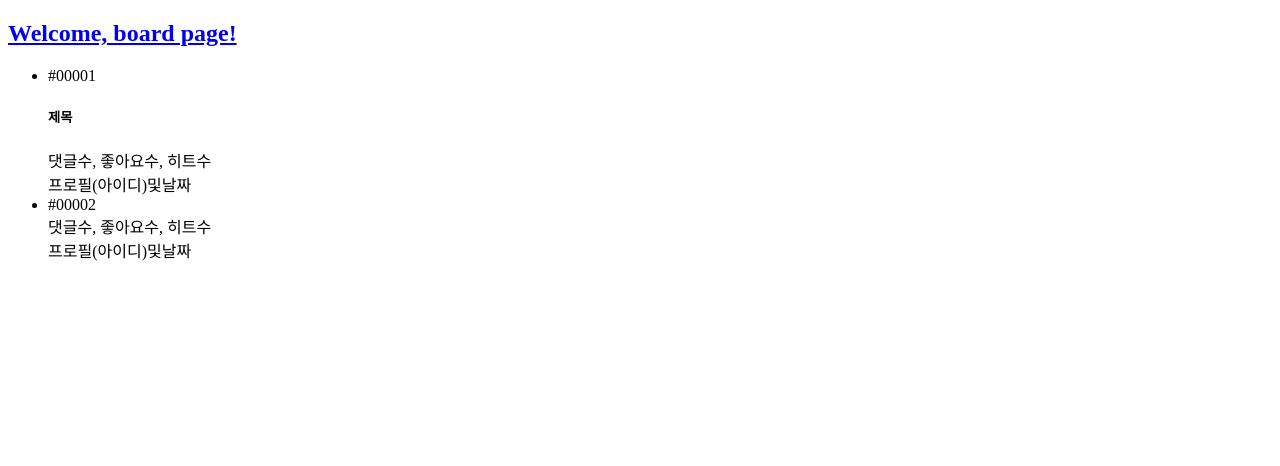
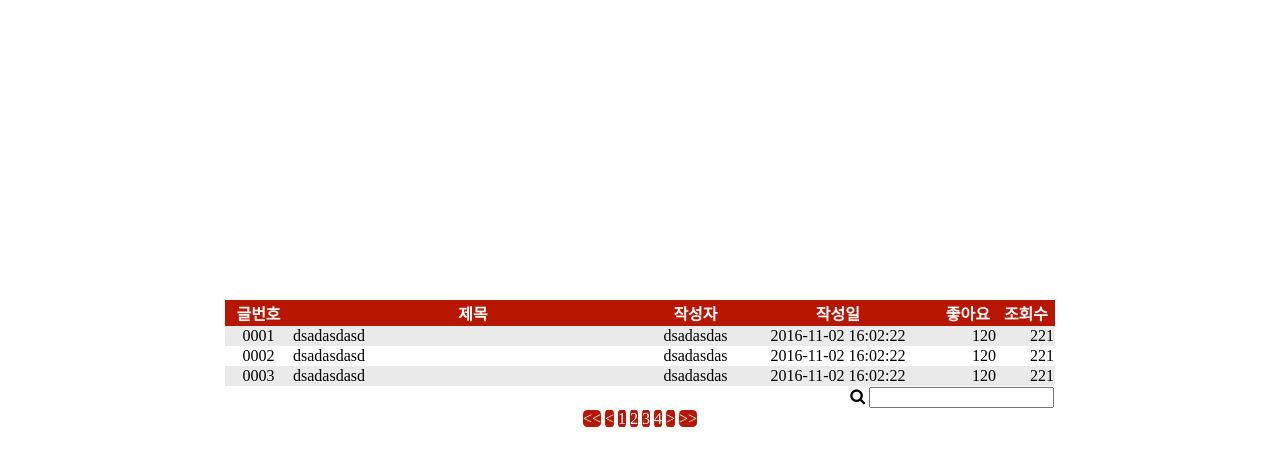
Before and after one commit to Eechul/nodejs_board, a Node server app: template views/view.html in a window 1280 px wide. Shown: the top 466 px of the page. Run offline with Node 20, Linux system fonts and the light colour scheme; the template is opened without the code that fills it, so the values that code supplies are empty; some libraries are stand-ins or nearby versions.

Commit message:
좋아요 게시판 UI 설계

```diff
--- a/views/view.html
+++ b/views/view.html
@@ -2,44 +2,139 @@
 <html lang="kr">
 <head>
     <meta charset="UTF-8">
-    <mete name="viewport", content="width-device-width, initial-scale=1.0">
+    <link rel="stylesheet" href="../public/font/font-awesome/css/font-awesome.min.css">
     <link rel="stylesheet" type="text/css" href="../public/css/style.css">
+    <style>
+        .board {
+            margin : 0 auto;
+            margin-top: 300px;
+            width: 830px;
+        }
+        a {
+            text-decoration: none;
+        }
+        a:link, a:visited {
+            color: black;
+        }
+
+        .board .page_btn {
+            background-color: #B71600;
+            border-radius: 25%;
+            color: white;
+            box-shadow: 1px 2px 1px;
+        }
+
+        table {
+            border-collapse : collapse;
+        }
+        table thead {
+
+        }
+        tr th {
+            background-color: #B71600;
+            color : white;
+        }
+        tr th:nth-child(1), tr td:nth-child(1){
+            width: 65px;
+        }
+        tr th:nth-child(2), tr td:nth-child(2){
+            width: 360px;
+        }
+        tr th:nth-child(4), tr td:nth-child(4) {
+            width:200px;
+        }
+        tr td:nth-child(2) {
+            text-align: left;
+        }
+        tr td {
+            text-align: center;
+        }
+        tr td:nth-child(5),  tr td:nth-child(6){
+            text-align: right;
+        }
+        .board tr:nth-child(odd) {
+            background-color: #EAEAEA;
+        }
+        tfoot tr td {
+            background-color: white;
+        }
+        tfoot tr:nth-child(1) td {
+            text-align: right;
+        }
+
+    </style>
 </head>
 <body>
-    <h2>
-        <a href="/board"> Welcome, board page!</a>
-    </h2>
+    <div class="">
+        <table class="board">
 
-    <div class="panel">
-        <ul class="list-goup">
-            <li class="list-goup-item">
-                <div class="list-title">
-                    <div class="list-number">
-                    #00001
-                    </div>
-                    <h5>제목 </h5>
-                </div>
-                <div class="list-summary">
-                     댓글수, 좋아요수, 히트수
-                </div>
-                <div class="list-author">
-                    프로필(아이디)및날짜
-                </div>
-            </li>
-            <li class="list-goup-item">
-                <div class="list-title">
-                    <div class="list-number">
-                        #00002
-                    </div>
-                </div>
-                <div class="list-summary">
-                    댓글수, 좋아요수, 히트수
-                </div>
-                <div class="list-author">
-                    프로필(아이디)및날짜
-                </div>
-            </li>
-        </ul>
+            <!-- 칼럼 속성 부분 -->
+            <thead width="100%">
+                <tr class="col_attr">
+                    <th scope="col">글번호</th>
+                    <th class="attr_title" scope="col">제목</th>
+                    <th scope="col">작성자</th>
+                    <th scope="col">작성일</th>
+                    <th scope="col">좋아요</th>
+                    <th scope="col">조회수</th>
+                </tr>
+            </thead>
+            <!-- // 칼럼 속성 부분  끝-->
+            <tbody>
+                <tr>
+                    <td >0001</td>
+                    <td>dsadasdasd</td>
+                    <td>dsadasdas</td>
+                    <td>2016-11-02 16:02:22</td>
+                    <td>120</td>
+                    <td>221</td>
+                </tr>
+
+                <tr>
+                    <td >0002</td>
+                    <td>dsadasdasd</td>
+                    <td>dsadasdas</td>
+                    <td>2016-11-02 16:02:22</td>
+                    <td>120</td>
+                    <td>221</td>
+                </tr>
+
+                <tr>
+                    <td >0003</td>
+                    <td>dsadasdasd</td>
+                    <td>dsadasdas</td>
+                    <td>2016-11-02 16:02:22</td>
+                    <td>120</td>
+                    <td>221</td>
+                </tr>
+            </tbody>
+            <tfoot>
+                <tr>
+                    <td colspan="6">
+                        <label for="search">
+                            <i class="fa fa-search" aria-hidden="true"></i>
+                        </label>
+                        <input type="text" name="search" value=""/>
+                    </td>
+                </tr>
+
+                <tr>
+                    <td colspan="6">
+                        <a class="page_btn" href="#"><<</a>
+                        <a class="page_btn" href="#"><</a>
+                        <a class="page_btn" href="#">1</a>
+                        <a class="page_btn" href="#">2</a>
+                        <a class="page_btn" href="#">3</a>
+                        <a class="page_btn" href="#">4</a>
+                        <a class="page_btn" href="#">></a>
+                        <a class="page_btn" href="#">>></a>
+                    </td>
+                </tr>
+            </tfoot>
+        </table>
+
+
     </div>
+
 </body>
 </html>
```
Also changed, not shown: routes/board.js (+14 -13 lines), app.js (line endings or trailing spaces).
